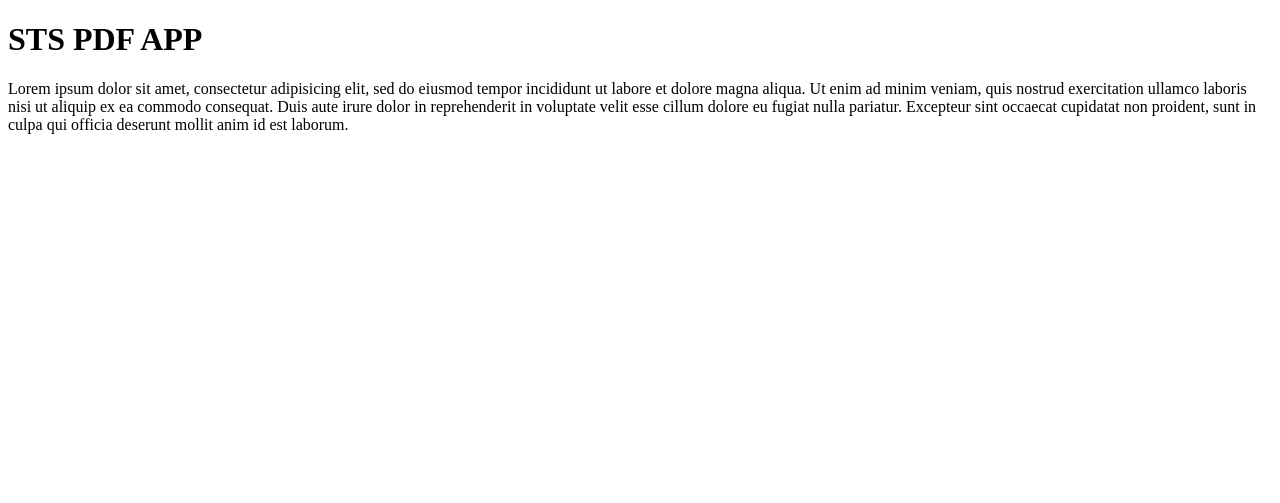
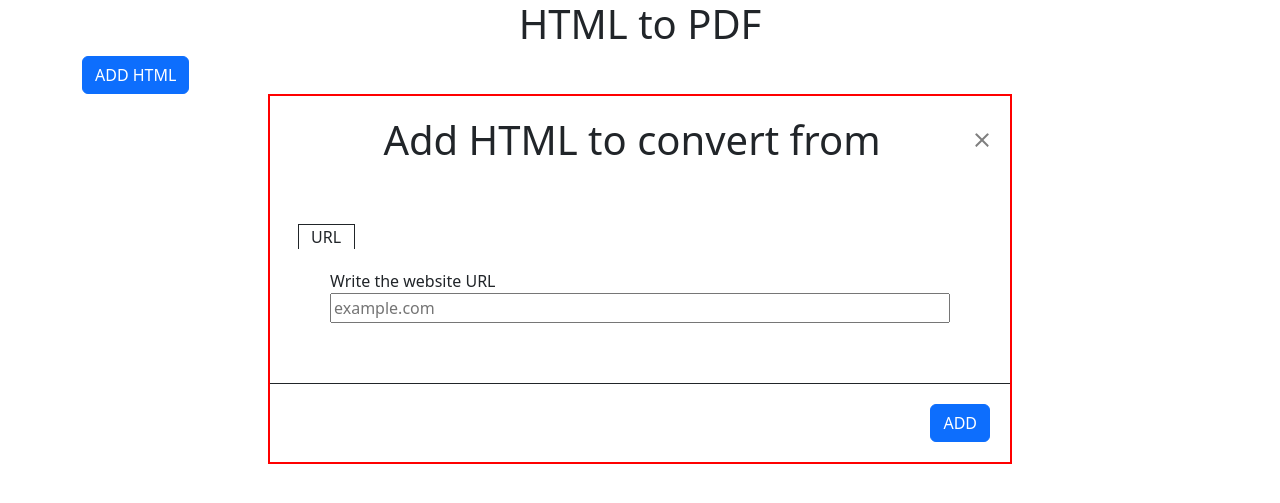
Before and after one commit to VictorMwachi/sts_pdf_converter, a Flask app: template templates/test.html in a window 1280 px wide. Shown: the top 503 px of the page. Run offline with Flask 3, Linux system fonts and the light colour scheme; the template is opened without the code that fills it, so the values that code supplies are empty.

Commit message:
styled the card

```diff
--- a/app.py
+++ b/app.py
@@ -46,10 +46,10 @@ url1="https://victormwachi.github.io/"
 def main():
 
     # Convert HTML to PDF
-    convert = HtmlPdfConverter("https://chatgpt.com/share/675ecaac-aad0-800b-828a-7ab7d341da93")
-    return convert.convert()
+    #convert = HtmlPdfConverter("https://chatgpt.com/share/675ecaac-aad0-800b-828a-7ab7d341da93")
+    #return convert.convert()
     #return send_file(pdf_file, as_attachment=True, download_name='output.pdf')
-     #render_template("test.html")
+    return render_template("test.html")
 
 if __name__ =="__main__":
     app.run(debug=True)
--- /dev/null
+++ b/static/css/style.css
@@ -0,0 +1,24 @@
+#add_html{
+    margin: auto;
+    border: solid red 2px;
+}
+#cancel-icon{
+    margin-right: 0px;
+}
+.modal-body{
+    border-bottom: solid 1px;
+}
+.modal-header,.modal-body,.modal-footer{
+    padding: 20px;
+}
+.inner-body,.inner-content{
+    padding: inherit;
+}
+.menu{
+    border: 1px solid;
+    border-bottom: none;
+}
+
+.header-title{
+    margin: auto;
+}
--- a/templates/test.html
+++ b/templates/test.html
@@ -3,15 +3,71 @@
 <head>
 	<meta charset="utf-8">
 	<meta name="viewport" content="width=device-width, initial-scale=1">
+	<link href="https://cdn.jsdelivr.net/npm/bootstrap@5.3.3/dist/css/bootstrap.min.css" rel="stylesheet" integrity="sha384-QWTKZyjpPEjISv5WaRU9OFeRpok6YctnYmDr5pNlyT2bRjXh0JMhjY6hW+ALEwIH" crossorigin="anonymous">
+	<link href="{{ url_for('static',filename='css/style.css') }}" rel="stylesheet" type="text/css">
 	<title>stsPDF</title>
 </head>
 <body>
-<h1>STS PDF APP</h1>
-<p>Lorem ipsum dolor sit amet, consectetur adipisicing elit, sed do eiusmod
-tempor incididunt ut labore et dolore magna aliqua. Ut enim ad minim veniam,
-quis nostrud exercitation ullamco laboris nisi ut aliquip ex ea commodo
-consequat. Duis aute irure dolor in reprehenderit in voluptate velit esse
-cillum dolore eu fugiat nulla pariatur. Excepteur sint occaecat cupidatat non
-proident, sunt in culpa qui officia deserunt mollit anim id est laborum.</p>
+	<div class="container">
+		<h1 class="text-center">HTML to PDF</h1>
+		<!-- Button trigger modal -->
+		<button type="button" class="btn btn-primary" data-bs-toggle="modal" data-bs-target="#exampleModal">ADD HTML</button>
+		<div class="col-lg-8 col-md-8" id="add_html">
+			<div class="modal-content">
+			<div class="modal-header">
+				<h1 class="header-title">Add HTML to convert from</h1>
+				<button type="button" class="btn-close" id="cancel-icon" data-bs-dismiss="modal" aria-label="Close"></button>
+			  </div>
+			<div class="modal-body">
+				<div class="inner-body">
+					<div class="row">
+						<span class="menu col-lg-1">URL</span>
+					</div>
+
+					<div class="inner-content">
+						<label>Write the website URL</label>
+						<input name="url" type="url" placeholder="example.com" style="width:100%;"/>
+					</div>
+
+				</div>
+			</div>
+			<div class="modal-footer">
+				<!--- <button type="button" class="btn btn-secondary" data-bs-dismiss="modal">Close</button>--->
+				 <button type="button" class="btn btn-primary">ADD</button>
+			   </div>
+			</div>
+		</div>
+
+	</div>
+
+
+
+
+
+
+  <!-- Modal -->
+  <div class="modal fade col-md-8 col-lg-8" id="exampleModal" tabindex="-1" aria-labelledby="exampleModalLabel" aria-hidden="true">
+	<div class="modal-dialog">
+	  <div class="modal-content">
+		<div class="modal-header">
+		  <h1 class="modal-title fs-5" id="exampleModalLabel">Add HTML to convert from</h1>
+		  <button type="button" class="btn-close" data-bs-dismiss="modal" aria-label="Close"></button>
+		</div>
+		<div class="modal-body">
+		  <form>
+			<input name="url" type="url" required/>
+		  </form>
+		</div>
+		<div class="modal-footer">
+		 <!--- <button type="button" class="btn btn-secondary" data-bs-dismiss="modal">Close</button>--->
+		  <button type="button" class="btn btn-primary">ADD</button>
+		</div>
+	  </div>
+	</div>
+  </div>
+
+  <script src="https://cdn.jsdelivr.net/npm/@popperjs/core@2.11.8/dist/umd/popper.min.js" integrity="sha384-I7E8VVD/ismYTF4hNIPjVp/Zjvgyol6VFvRkX/vR+Vc4jQkC+hVqc2pM8ODewa9r" crossorigin="anonymous"></script>
+  <script src="https://cdn.jsdelivr.net/npm/bootstrap@5.3.3/dist/js/bootstrap.min.js" integrity="sha384-0pUGZvbkm6XF6gxjEnlmuGrJXVbNuzT9qBBavbLwCsOGabYfZo0T0to5eqruptLy" crossorigin="anonymous"></script>
 </body>
+
 </html>
```
